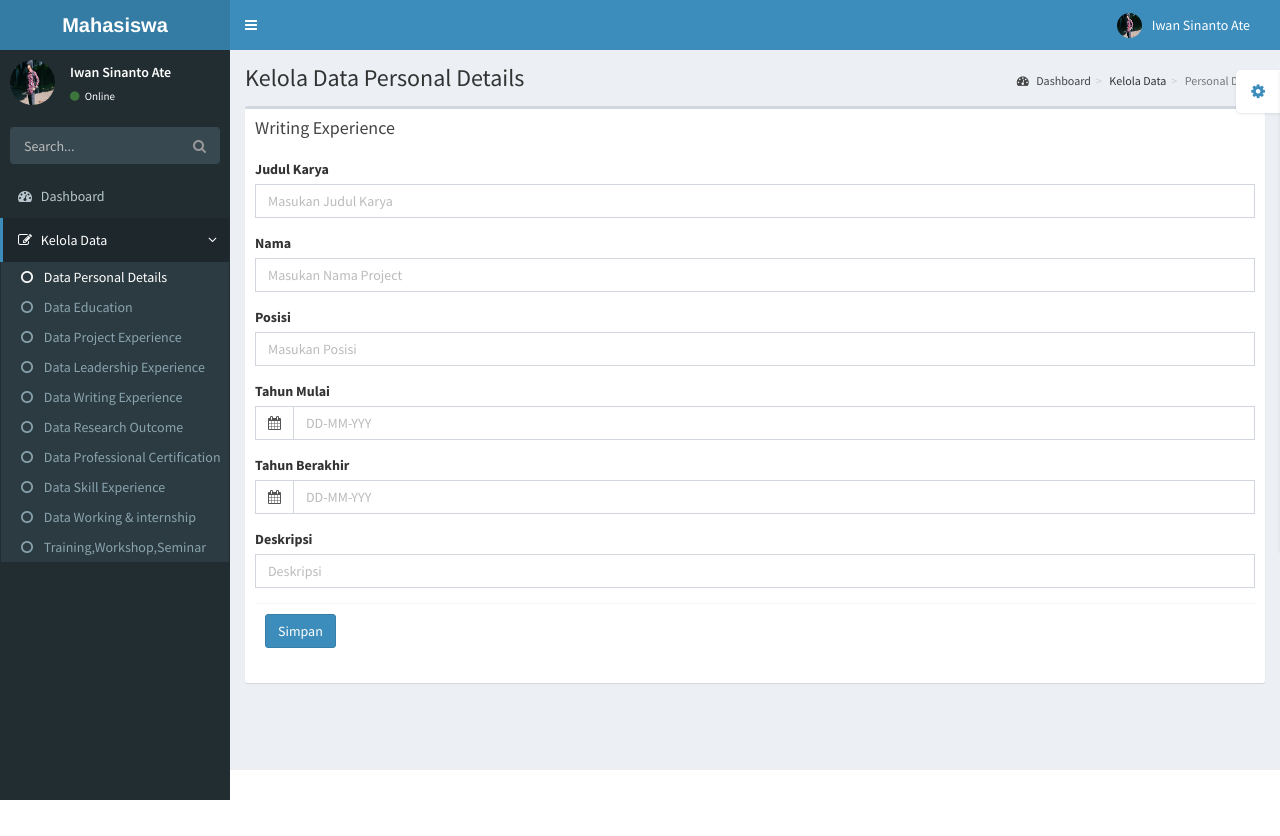
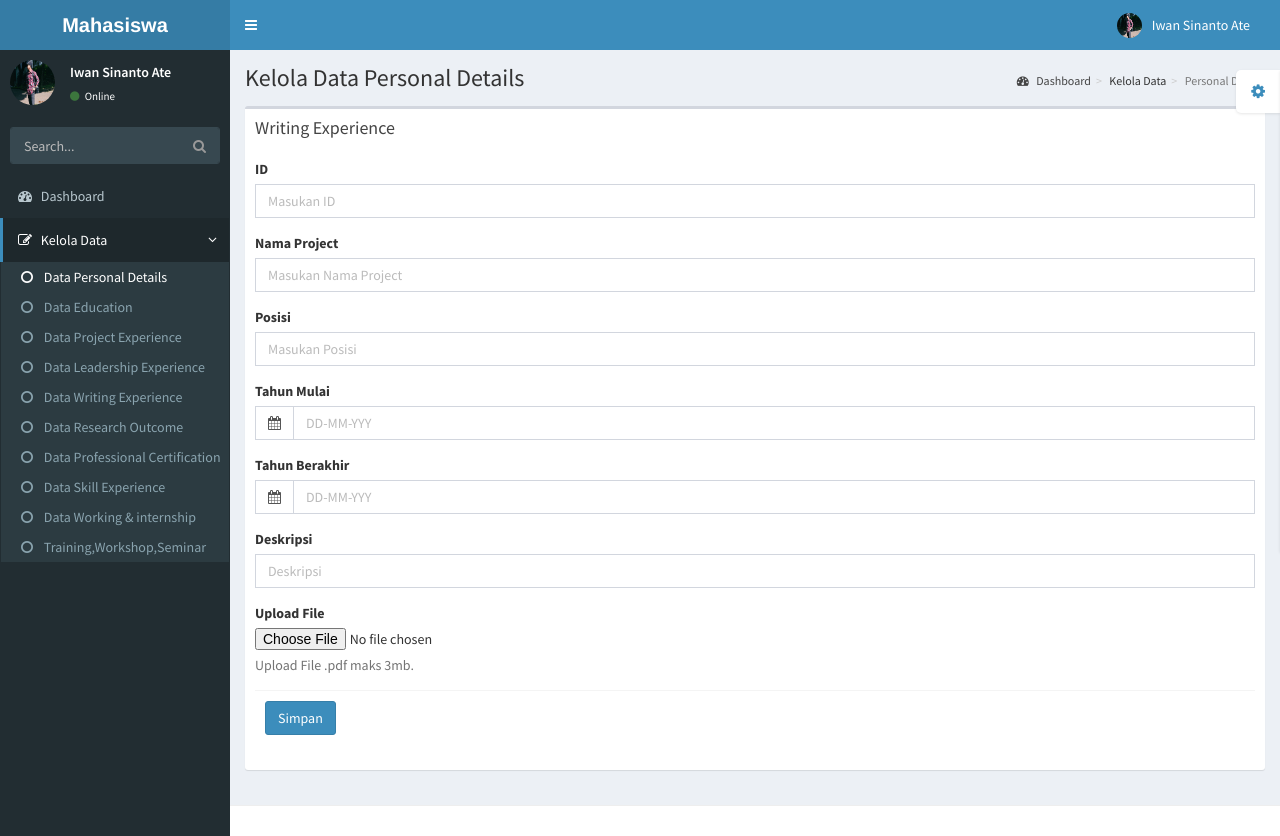
Before and after one commit to Risnawati31/Sistem-Akreditasi-Modul-Mahasiswa, a PHP site: page /pages/kelola-data/form-working-internship.php in a window 1280 px wide. Before the commit the page ends 800 px from the top, so only its background shows below. Run offline with PHP 8.4, Linux system fonts and the light colour scheme; the visitor is signed in with stand-in values (Sample User, id 1); some libraries are stand-ins or nearby versions.

Commit message:
Revisi Lagiii

```diff
--- a/pages/kelola-data/form-project-experience.php
+++ b/pages/kelola-data/form-project-experience.php
@@ -7,6 +7,10 @@
               <h3 class="box-title">Project Experience</h3>
             </div><!-- /.box-header -->
             <div class="box-body">
+              <div class="form-group">
+                <label>ID</label>
+                <input type="text" class="form-control" name="id" placeholder="Masukan ID">
+              </div>
               <div class="form-group">
                 <label>Nama Project</label>
                 <input type="text" class="form-control" name="namaproject" placeholder="Masukan Nama Project">
--- a/pages/kelola-data/form-working-internship.php
+++ b/pages/kelola-data/form-working-internship.php
@@ -8,13 +8,13 @@
             </div><!-- /.box-header -->
             <div class="box-body">
               <div class="form-group">
-                <label>Judul Karya</label>
-                <input type="text" class="form-control" name="judul" placeholder="Masukan Judul Karya">
+                <label>ID</label>
+                <input type="text" class="form-control" name="id" placeholder="Masukan ID">
               </div>
               <div class="form-group">
                 <div class="form-group">
-                <label>Nama</label>
-                <input type="text" class="form-control" name="nama" placeholder="Masukan Nama Project">
+                <label>Nama Project</label>
+                <input type="text" class="form-control" name="namaproject" placeholder="Masukan Nama Project">
               </div>
 
               <div class="form-group">
@@ -47,6 +47,13 @@
                 <input type="text" class="form-control" name="deskripsi" placeholder="Deskripsi">
               </div>
 
+              <div class="form-group">
+                  <label for="exampleInputFile">Upload File</label>
+                  <input type="file" id="exampleInputFile">
+
+                  <p class="help-block">Upload File .pdf maks 3mb.</p>
+                </div>
+
               <div class="box-footer">
                 <button type="button" class="btn btn-primary">Simpan</button>
               </div>
--- a/pages/kelola-data/project-experience.php
+++ b/pages/kelola-data/project-experience.php
@@ -13,6 +13,7 @@
               <table class="table table-bordered table-striped">
                 <thead>
                   <tr>
+                    <th>ID</th>
                     <th>Nama Project</th>
                     <th>Tahun</th>
                     <th>Kegunaan Teknologi</th>
@@ -23,6 +24,7 @@
                 </thead>
                 <tbody>
                 	<tr>
+                        <td>01</td>
                         <td>Sistem Akreditasi</td>
                         <td>2018</td>
                         <td>Mengukur Akreditasi</td>
@@ -35,6 +37,7 @@
                         </td>
                 	</tr>
                 	<tr>
+                        <td>02</td>
                         <td>Sistem Akreditasi</td>
                         <td>2018</td>
                         <td>Mengukur Akreditasi</td>
@@ -47,6 +50,7 @@
                         </td>
                 	</tr>
                 	<tr>
+                        <td>03</td>
                         <td>Sistem Akreditasi</td>
                         <td>2018</td>
                         <td>Mengukur Akreditasi</td>
--- a/pages/kelola-data/working-internship.php
+++ b/pages/kelola-data/working-internship.php
@@ -14,7 +14,8 @@
               <table class="table table-bordered table-striped">
                 <thead>
                   <tr>
-                    <th>Nama</th>
+                    <th>ID</th>
+                    <th>Nama Project</th>
                     <th>Posisi</th>
                     <th>Tahun Mulai</th>
                     <th>Tahun Berakhir</th>
@@ -24,6 +25,7 @@
                 </thead>
                 <tbody>
                   <tr>
+                        <td>01</td>
                         <td>Nasrul</td>
                         <td>Founder</td>
                         <td>01-01-2011</td>
@@ -36,6 +38,7 @@
                         </td>
                   </tr>
                   <tr>
+                        <td>02</td>
                         <td>Zul</td>
                         <td>Founder</td>
                         <td>01-01-2011</td>
@@ -48,6 +51,7 @@
                         </td>
                   </tr>
                   <tr>
+                        <td>03</td>
                         <td>Mar</td>
                         <td>Founder</td>
                         <td>01-01-2011</td>
```
